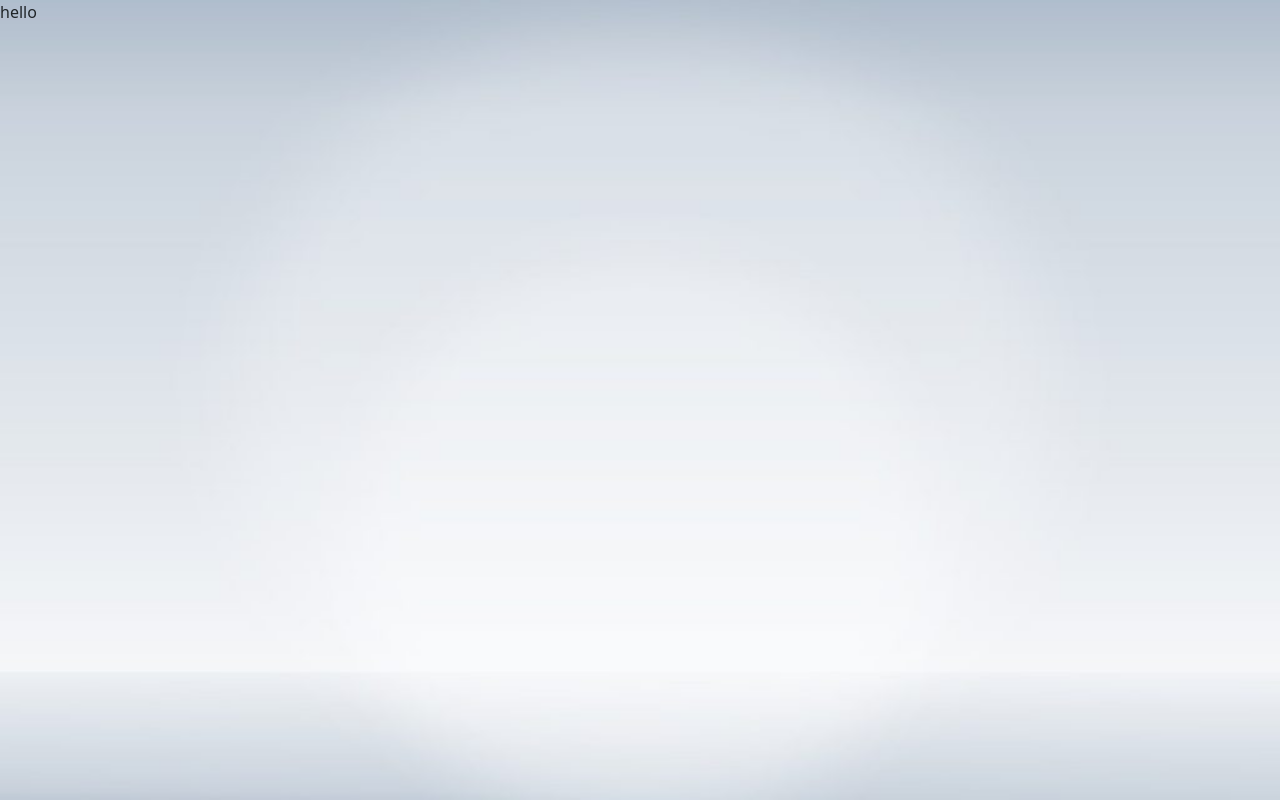
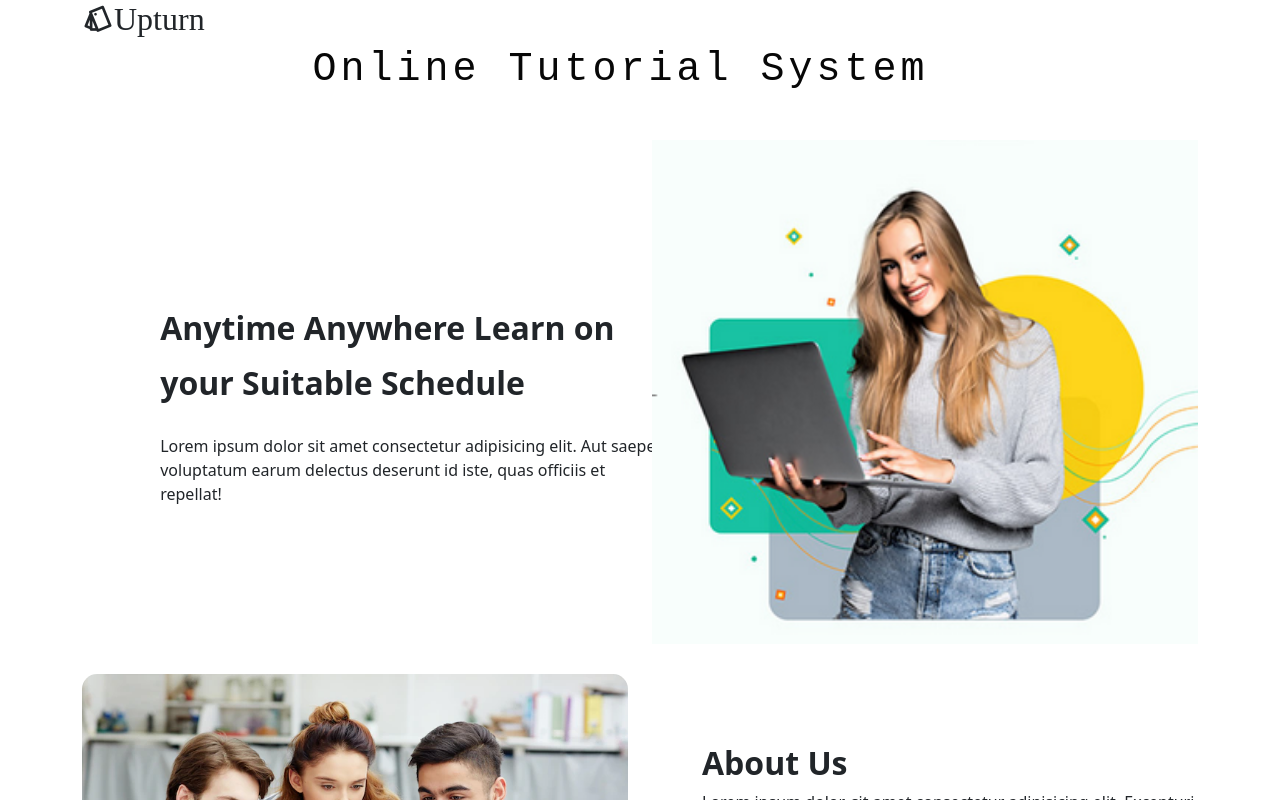
Before and after one commit to IamNaseer/project, a React (Create React App) app: page / in a window 1280 px wide. Shown: the top 800 px of the page. Built offline with nearby package versions, Linux system fonts and the light colour scheme.

Commit message:
total complete

```diff
--- a/src/App.js
+++ b/src/App.js
@@ -4,35 +4,36 @@ import Home from './Components/Home';
 
 
 
-import StudentProfile from './Components/StudentProfile';
+// import StudentProfile from './Components/StudentProfile';
 
 function App() {
-   return (
-  //   // <div className="App">
-  //   //   <header className="App-header">
-  //   //     <img src={logo} className="App-logo" alt="logo" />
-  //   //     <p>
-  //   //       Edit <code>src/App.js</code> and save to reload.
-  //   //       hello guys
-  //   //     </p>
-  //   //     <a
-  //   //       className="App-link"
-  //   //       href="https://reactjs.org"
-  //   //       target="_blank"
-  //   //       rel="noopener noreferrer"
-  //   //     >
-  //   //       Learn React
-  //   //     </a>
-  //   //   </header>
-  //   // </div>
-  //   return <Home />;
-  // );
-  // return <Home />;
+//    return (
+//   //   // <div className="App">
+//   //   //   <header className="App-header">
+//   //   //     <img src={logo} className="App-logo" alt="logo" />
+//   //   //     <p>
+//   //   //       Edit <code>src/App.js</code> and save to reload.
+//   //   //       hello guys
+//   //   //     </p>
+//   //   //     <a
+//   //   //       className="App-link"
+//   //   //       href="https://reactjs.org"
+//   //   //       target="_blank"
+//   //   //       rel="noopener noreferrer"
+//   //   //     >
+//   //   //       Learn React
+//   //   //     </a>
+//   //   //   </header>
+//   //   // </div>
+//   //   return <Home />;
+//   // );
 
-//   <StudentProfile/>
-<> hello</>
 
-   );
+// //   <StudentProfile/>
+// <> hello</>
+
+//    );
+return (<Home />);
 
 }
 
--- a/src/Components/Courses.jsx
+++ b/src/Components/Courses.jsx
@@ -49,7 +49,7 @@ const Courses = () => {
                   voluptatem recusandae reprehenderit!
                 </p>
               </div>
-
+{/* <br></br> */}
               <div className="a">
                 <button className="btn">Explore Courses</button>
               </div>
--- a/src/Components/Features.jsx
+++ b/src/Components/Features.jsx
@@ -1,6 +1,6 @@
 import React from "react";
 import { Container, Row, Col } from "reactstrap";
-import "./features.css";
+import "../Styles/features.css";
 
 const FeatureData = [
   {
--- a/src/Components/Header.jsx
+++ b/src/Components/Header.jsx
@@ -1,6 +1,6 @@
 import React  from "react";
 import { Container } from 'reactstrap';
-import "./header.css";
+import "../Styles/header.css";
 const Header=()=>{
     return (
     <header className="header">
@@ -15,7 +15,7 @@ const Header=()=>{
             </div> */}
             <div className="logo">
             <h2 className=" d-flex align-items-center gap-1">
-              <i class="ri-pantone-line"></i> Learners.
+              <i class="ri-pantone-line">Upturn</i>
             </h2>
           </div>
           <div class="container">
--- a/src/Components/HeroSection.jsx
+++ b/src/Components/HeroSection.jsx
@@ -1,7 +1,7 @@
 import React from "react";
 import { Container, Row, Col } from "reactstrap";
-import heroImg from "../../assests/images/hero-img1.png";
-import "./hero-section.css";
+// import heroImg from "../../assests/images/hero-img1.png";
+import "../Styles/hero-section.css";
 
 const HeroSection = () => {
   return (
@@ -11,22 +11,20 @@ const HeroSection = () => {
           <Col lg="6" md="6">
             <div className="hero__content">
               <h2 className="mb-4 hero__title">
-                Anytime Anywhere <br /> Learn on your <br /> Suitable Schedule
+                Anytime Anywhere Learn on your  Suitable Schedule
               </h2>
               <p className="mb-5">
-                Lorem ipsum dolor sit amet consectetur <br /> adipisicing elit.
-                Aut saepe voluptatum earum delectus <br /> deserunt id iste,
+                Lorem ipsum dolor sit amet consectetur adipisicing elit.
+                Aut saepe voluptatum earum  delectus deserunt id iste,
                 quas officiis et repellat!
               </p>
             </div>
-            {/* <div className="search">
-              <input type="text" placeholder="Search" />
-              <button className="btn">Search</button>
-            </div> */}
           </Col>
 
           <Col lg="6" md="6">
-            <img src={heroImg} alt="" className="w-100 hero__img" />
+            <div className="imag">
+            <img src={"Images/hero-img1.png"} alt="" className="w-100 hero__img" />
+            </div>
           </Col>
         </Row>
       </Container>
--- a/src/Components/Home.jsx
+++ b/src/Components/Home.jsx
@@ -4,15 +4,23 @@ import React from "react";
 import AboutUs from "../Components/AboutUs";
 import ChooseUs from "../Components/ChooseUs";
 import Courses from "../Components/Courses";
+import Features from "../Components/Features";
+import Header from "../Components/Header";
+import HeroSection from "../Components/HeroSection";
+import Testimonials from "../Components/Testimonials";
 // import ChooseUs from "../components/Choose-us/ChooseUs";
 // import Features from "../components/Feature-section/Features";
 // import Testimonials from "../components/Testimonial/Testimonials";
 const Home = () => {
  return(
  <div>
+    <Header />
+    <HeroSection />
      <AboutUs/>
     <ChooseUs/>
     <Courses />
+    <Features />
+    <Testimonials />
      </div>
  )
 };
--- a/src/Components/Testimonials.jsx
+++ b/src/Components/Testimonials.jsx
@@ -1,9 +1,9 @@
 import React from "react";
-import "./testimonial.css";
+import "../Styles/testimonial.css";
 import { Container, Row, Col } from "reactstrap";
 import Slider from "react-slick";
 
-import img from "../../assests/images/testimonial01.png";
+// import img from "../../assests/images/testimonial01.png";
 
 const Testimonials = () => {
   const settings = {
@@ -22,7 +22,7 @@ const Testimonials = () => {
           <Col lg="10" md="12" className="m-auto">
             <div className="testimonial__wrapper d-flex justify-content-between align-items-center ">
               <div className="testimonial__img w-50">
-                <img src={img} alt="" className="w-100" />
+                <img src={"/Images/testimonial01.png"} alt="" className="w-100" />
               </div>
 
               <div className="testimonial__content w-50">
--- /dev/null
+++ b/src/Styles/features.css
@@ -0,0 +1,14 @@
+.single__feature h2 i {
+  font-size: 2.5rem;
+}
+
+.single__feature h6 {
+  font-weight: 600;
+}
+.ri-contacts-book-line , .ri-discuss-line , .ri-draft-line{
+  color:  #73B66B;
+}
+.ri-discuss-line
+{
+
+}
--- a/src/Styles/hero-section.css
+++ b/src/Styles/hero-section.css
@@ -1,23 +1,22 @@
 .hero__content h2 {
   font-weight: 600;
   line-height: 55px;
+  /* margin-left: 10%; */
+  /* width: 900px; */
 }
 
 .hero__content {
-  padding-top: 80px;
+  margin-top: 60px;
+  padding-top: 160px;
+  padding-left: 40px;
+  margin-left: 7%;
+
+  /* width: 600px; */
 }
-/* .search input {
-  border: none;
-  outline: none;
-  padding: 7px 10%;
-} */
+.mb-5{
+  width: 500px;
+}
 
-/* .search {
-  width: 60%;
-  border: 1px solid #17bf9d44;
-  display: flex;
-  justify-content: space-between;
-  align-items: center;
-  border-radius: 50px;
-  margin-top: 20px;
-} */
+.imag{
+  margin-top: 60px;
+}
```
Also changed, not shown: package.json (+2 -5 lines), 1 other file (tests, documents, lock files or other folders).
